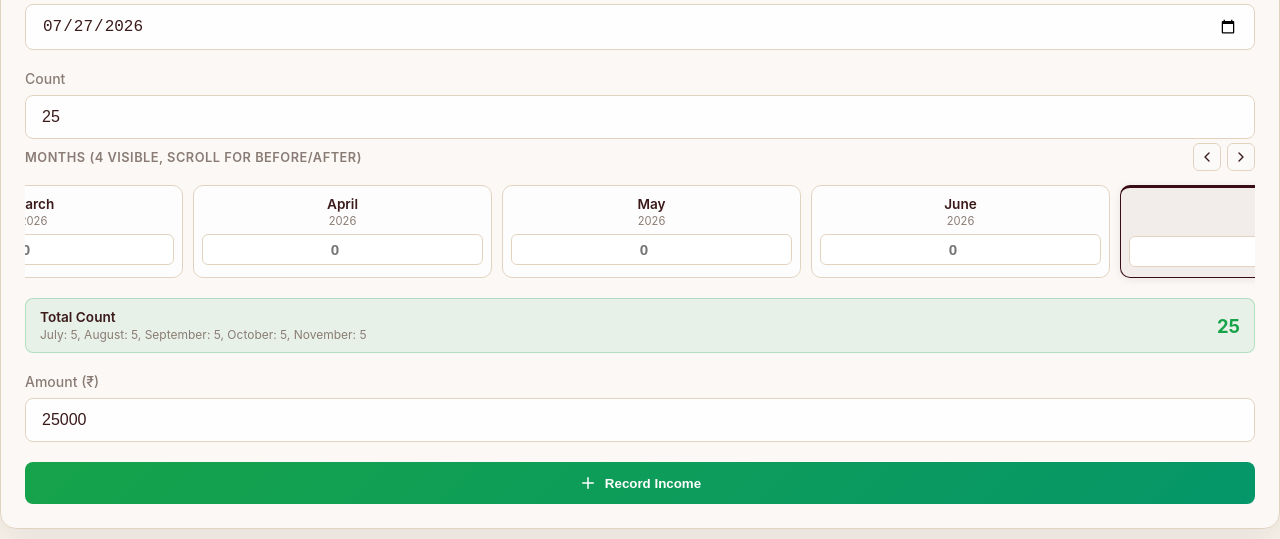
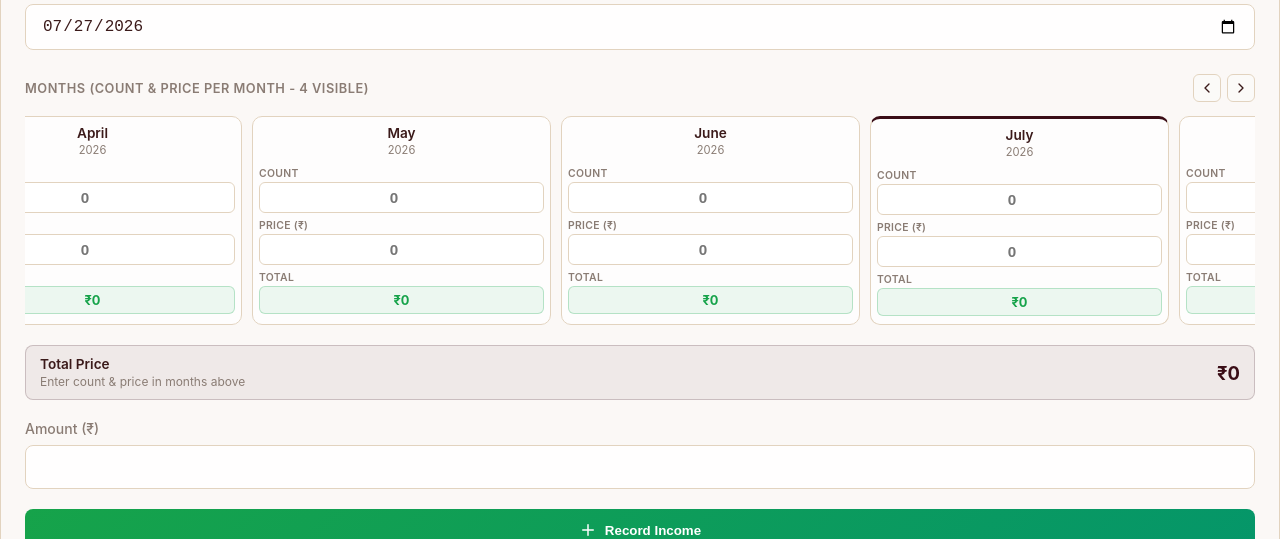
Before and after one commit to Munichandra-Reddy/geonixa-audit, a Next.js app: page /IncomeForm in a window 1280 px wide. Both pictures are taken after typing "5", "5", "5", "5", "5" into the empty fields and a click on the button "Post-payment". Shown: the part 234-773 px from the top of the page. Built offline with nearby package versions, Linux system fonts and the light colour scheme; no server answers; the database is empty.

Commit message:
Add 3-box month count/price and total price sync for Post-payment

```diff
--- a/src/pages/FormStyles.css
+++ b/src/pages/FormStyles.css
@@ -297,6 +297,15 @@
   margin-top: 2px;
 }
 
+.month-total-card.post-total-card {
+  background: rgba(58, 13, 22, 0.06);
+  border-color: rgba(58, 13, 22, 0.2);
+}
+
+.month-total-card.post-total-card .month-total-value {
+  color: var(--primary-color);
+}
+
 .month-total-info {
   display: flex;
   flex-direction: column;
@@ -319,3 +328,47 @@
   font-weight: 700;
   color: var(--success-color);
 }
+
+/* Post-Payment 3-Box Layout inside each Month */
+.month-card.post-card {
+  min-width: 105px;
+  padding: 8px 6px;
+}
+
+.month-post-boxes {
+  display: flex;
+  flex-direction: column;
+  gap: 6px;
+  margin-top: 4px;
+}
+
+.month-input-wrap {
+  display: flex;
+  flex-direction: column;
+  gap: 2px;
+  text-align: left;
+}
+
+.month-input-sublabel {
+  font-size: 0.65rem;
+  font-weight: 600;
+  color: var(--text-secondary);
+  text-transform: uppercase;
+  letter-spacing: 0.3px;
+}
+
+.month-calc-box {
+  width: 100%;
+  padding: 5px 4px;
+  text-align: center;
+  border-radius: 6px;
+  background: rgba(22, 163, 74, 0.08);
+  border: 1px solid rgba(22, 163, 74, 0.25);
+  font-size: 0.8rem;
+  font-weight: 700;
+  color: var(--success-color);
+  min-height: 28px;
+  display: flex;
+  align-items: center;
+  justify-content: center;
+}
--- a/src/pages/IncomeForm.jsx
+++ b/src/pages/IncomeForm.jsx
@@ -15,6 +15,7 @@ const IncomeForm = () => {
   const [amount, setAmount] = useState('1000');
   const [count, setCount] = useState('1');
   const [monthCounts, setMonthCounts] = useState({});
+  const [postMonthData, setPostMonthData] = useState({});
   const [monthFilter, setMonthFilter] = useState('');
   const [description, setDescription] = useState('');
   const [transactionDate, setTransactionDate] = useState(new Date().toISOString().split('T')[0]);
@@ -59,7 +60,6 @@ const IncomeForm = () => {
     if (carouselRef.current) {
       const currentMonthIndex = generatedMonths.findIndex(m => m.isCurrent);
       if (currentMonthIndex !== -1) {
-        // Each card takes roughly 25% of the client width
         const cardWidth = (carouselRef.current.clientWidth - 30) / 4;
         carouselRef.current.scrollLeft = currentMonthIndex * (cardWidth + 10);
       }
@@ -80,6 +80,7 @@ const IncomeForm = () => {
     }
   };
 
+  // Pre-registration monthly count handler
   const handleMonthCountChange = (key, val) => {
     const cleanVal = val === '' ? '' : Math.max(0, parseInt(val, 10) || 0);
     const newMonthCounts = {
@@ -111,6 +112,73 @@ const IncomeForm = () => {
     }).join(', ');
   }, [monthCounts, generatedMonths]);
 
+  // Post-payment monthly count & price handler
+  const handlePostMonthChange = (key, field, val) => {
+    const cleanVal = val === '' ? '' : Math.max(0, parseInt(val, 10) || 0);
+    const current = postMonthData[key] || { count: '', price: '' };
+    const updated = { ...current, [field]: cleanVal };
+
+    const newPostData = { ...postMonthData, [key]: updated };
+    if ((updated.count === '' || updated.count === 0) && (updated.price === '' || updated.price === 0)) {
+      delete newPostData[key];
+    }
+    setPostMonthData(newPostData);
+  };
+
+  const totalPostPrice = useMemo(() => {
+    return Object.values(postMonthData).reduce((sum, item) => {
+      const cnt = Number(item.count) || 0;
+      const prc = Number(item.price) || 0;
+      const itemTotal = cnt > 0 && prc > 0 ? cnt * prc : (prc > 0 ? prc : 0);
+      return sum + itemTotal;
+    }, 0);
+  }, [postMonthData]);
+
+  const totalPostCount = useMemo(() => {
+    return Object.values(postMonthData).reduce((sum, item) => {
+      return sum + (Number(item.count) || 0);
+    }, 0);
+  }, [postMonthData]);
+
+  const postBreakdownText = useMemo(() => {
+    const activeEntries = Object.entries(postMonthData).filter(([_, item]) => (Number(item.count) > 0 && Number(item.price) > 0) || Number(item.price) > 0);
+    if (activeEntries.length === 0) return '';
+    return activeEntries.map(([key, item]) => {
+      const mObj = generatedMonths.find(m => m.key === key);
+      const name = mObj ? mObj.monthName : key;
+      const cnt = Number(item.count) || 0;
+      const prc = Number(item.price) || 0;
+      const tot = cnt > 0 && prc > 0 ? cnt * prc : prc;
+      return cnt > 0 ? `${name}: ${cnt} × ₹${prc.toLocaleString('en-IN')} = ₹${tot.toLocaleString('en-IN')}` : `${name}: ₹${tot.toLocaleString('en-IN')}`;
+    }).join(', ');
+  }, [postMonthData, generatedMonths]);
+
+  // Auto-sync Amount for Post-payment from totalPostPrice
+  useEffect(() => {
+    if (category === 'Post-payment') {
+      if (totalPostPrice > 0) {
+        setAmount(totalPostPrice.toString());
+      }
+      if (totalPostCount > 0) {
+        setCount(totalPostCount.toString());
+      }
+    }
+  }, [category, totalPostPrice, totalPostCount]);
+
+  const handleCategoryChange = (newCat) => {
+    setCategory(newCat);
+    if (newCat === 'Pre-registration') {
+      const numCount = Number(count) || (totalCalculatedMonthCount > 0 ? totalCalculatedMonthCount : 1);
+      setAmount((numCount * 1000).toString());
+    } else {
+      if (totalPostPrice > 0) {
+        setAmount(totalPostPrice.toString());
+      } else {
+        setAmount('');
+      }
+    }
+  };
+
   const incomeTransactions = transactions.filter(t => t.type === 'income');
 
   const filteredData = useMemo(() => {
@@ -139,7 +207,11 @@ const IncomeForm = () => {
     e.preventDefault();
     if (!amount) return;
 
-    const finalCount = Number(count) || (totalCalculatedMonthCount > 0 ? totalCalculatedMonthCount : 1);
+    const finalCount = category === 'Post-payment'
+      ? (totalPostCount > 0 ? totalPostCount : (Number(count) || 1))
+      : (Number(count) || (totalCalculatedMonthCount > 0 ? totalCalculatedMonthCount : 1));
+
+    const finalBreakdown = category === 'Post-payment' ? postBreakdownText : monthBreakdownText;
 
     if (editingId) {
       const existingTx = transactions.find(t => t.id === editingId);
@@ -148,7 +220,7 @@ const IncomeForm = () => {
         category,
         amount: Number(amount),
         count: finalCount,
-        monthFilter: monthFilter || monthBreakdownText,
+        monthFilter: finalBreakdown,
         description,
         date: new Date(transactionDate).toISOString()
       });
@@ -159,7 +231,7 @@ const IncomeForm = () => {
         category,
         amount: Number(amount),
         count: finalCount,
-        monthFilter: monthFilter || monthBreakdownText,
+        monthFilter: finalBreakdown,
         description,
         date: new Date(transactionDate).toISOString()
       });
@@ -167,6 +239,7 @@ const IncomeForm = () => {
     setCount('1');
     setAmount(category === 'Pre-registration' ? '1000' : '');
     setMonthCounts({});
+    setPostMonthData({});
     setMonthFilter('');
     setDescription('');
     setTransactionDate(new Date().toISOString().split('T')[0]);
@@ -178,6 +251,7 @@ const IncomeForm = () => {
     setAmount(t.amount.toString());
     setCount(t.count?.toString() || '1');
     setMonthCounts({});
+    setPostMonthData({});
     setMonthFilter(t.monthFilter || '');
     setDescription(t.description || '');
     if (t.date) {
@@ -194,6 +268,7 @@ const IncomeForm = () => {
         setCount('1');
         setAmount(category === 'Pre-registration' ? '1000' : '');
         setMonthCounts({});
+        setPostMonthData({});
         setMonthFilter('');
         setDescription('');
       }
@@ -217,14 +292,14 @@ const IncomeForm = () => {
                 <button
                   type="button"
                   style={{ flex: 1, padding: '12px', borderRadius: '8px', border: category === 'Pre-registration' ? '2px solid var(--primary-color)' : '1px solid var(--border-color)', background: category === 'Pre-registration' ? 'rgba(58, 13, 22, 0.05)' : 'transparent', color: category === 'Pre-registration' ? 'var(--primary-color)' : 'var(--text-secondary)', fontWeight: category === 'Pre-registration' ? '600' : '400', cursor: 'pointer', transition: 'all 0.2s' }}
-                  onClick={() => setCategory('Pre-registration')}
+                  onClick={() => handleCategoryChange('Pre-registration')}
                 >
                   Pre-registration
                 </button>
                 <button
                   type="button"
                   style={{ flex: 1, padding: '12px', borderRadius: '8px', border: category === 'Post-payment' ? '2px solid var(--primary-color)' : '1px solid var(--border-color)', background: category === 'Post-payment' ? 'rgba(58, 13, 22, 0.05)' : 'transparent', color: category === 'Post-payment' ? 'var(--primary-color)' : 'var(--text-secondary)', fontWeight: category === 'Post-payment' ? '600' : '400', cursor: 'pointer', transition: 'all 0.2s' }}
-                  onClick={() => setCategory('Post-payment')}
+                  onClick={() => handleCategoryChange('Post-payment')}
                 >
                   Post-payment
                 </button>
@@ -240,7 +315,11 @@ const IncomeForm = () => {
                 required
               />
             </div>
+
+            {/* In Pre-registration: Show top Count input. In Post-payment: "above total count don't need" */}
             <div className="input-group">
+              {category === 'Pre-registration' && (
+                <>
                   <label>Count</label>
                   <input
                     type="number"
@@ -251,11 +330,15 @@ const IncomeForm = () => {
                     min="1"
                     placeholder="Enter count or fill months below"
                   />
+                </>
+              )}
 
-              {/* 4-Month Scrollable Carousel with Count per Month */}
+              {/* 4-Month Scrollable Carousel */}
               <div className="month-count-section">
                 <div className="month-count-header">
-                  <span className="month-count-header-title">Months (4 visible, scroll for before/after)</span>
+                  <span className="month-count-header-title">
+                    {category === 'Post-payment' ? 'Months (Count & Price per month - 4 visible)' : 'Months (4 visible, scroll for before/after)'}
+                  </span>
                   <div className="month-carousel-nav">
                     <button
                       type="button"
@@ -279,6 +362,58 @@ const IncomeForm = () => {
                 <div className="month-carousel-container">
                   <div className="month-carousel-track" ref={carouselRef}>
                     {generatedMonths.map(m => {
+                      if (category === 'Post-payment') {
+                        const item = postMonthData[m.key] || {};
+                        const itemCnt = item.count !== undefined ? item.count : '';
+                        const itemPrc = item.price !== undefined ? item.price : '';
+                        const hasEntry = (Number(itemCnt) > 0 && Number(itemPrc) > 0) || Number(itemPrc) > 0;
+                        const cNum = Number(itemCnt) || 0;
+                        const pNum = Number(itemPrc) || 0;
+                        const monthTotal = cNum > 0 && pNum > 0 ? cNum * pNum : pNum;
+
+                        return (
+                          <div
+                            key={m.key}
+                            className={`month-card post-card ${hasEntry ? 'has-count' : ''} ${m.isCurrent ? 'is-current' : ''}`}
+                          >
+                            <div className="month-card-header">
+                              <span className="month-card-name">{m.monthName}</span>
+                              <span className="month-card-year">{m.year}</span>
+                            </div>
+                            <div className="month-post-boxes">
+                              <div className="month-input-wrap">
+                                <span className="month-input-sublabel">Count</span>
+                                <input
+                                  type="number"
+                                  className="month-count-input"
+                                  placeholder="0"
+                                  min="0"
+                                  value={itemCnt}
+                                  onChange={(e) => handlePostMonthChange(m.key, 'count', e.target.value)}
+                                />
+                              </div>
+                              <div className="month-input-wrap">
+                                <span className="month-input-sublabel">Price (₹)</span>
+                                <input
+                                  type="number"
+                                  className="month-count-input"
+                                  placeholder="0"
+                                  min="0"
+                                  value={itemPrc}
+                                  onChange={(e) => handlePostMonthChange(m.key, 'price', e.target.value)}
+                                />
+                              </div>
+                              <div className="month-input-wrap">
+                                <span className="month-input-sublabel">Total</span>
+                                <div className="month-calc-box">
+                                  {monthTotal > 0 ? `₹${monthTotal.toLocaleString('en-IN')}` : '₹0'}
+                                </div>
+                              </div>
+                            </div>
+                          </div>
+                        );
+                      } else {
+                        // Pre-registration card (1 count input)
                         const mVal = monthCounts[m.key] !== undefined ? monthCounts[m.key] : '';
                         const hasCount = Number(mVal) > 0;
                         return (
@@ -300,11 +435,13 @@ const IncomeForm = () => {
                             />
                           </div>
                         );
+                      }
                     })}
                   </div>
                 </div>
 
-                {/* Total Count Display at last */}
+                {/* Total Summary Card (Count for Pre-registration, Total Price for Post-payment) */}
+                {category === 'Pre-registration' ? (
                   <div className="month-total-card">
                     <div className="month-total-info">
                       <span className="month-total-label">Total Count</span>
@@ -316,8 +453,22 @@ const IncomeForm = () => {
                       {totalCalculatedMonthCount > 0 ? totalCalculatedMonthCount : (count || 0)}
                     </div>
                   </div>
+                ) : (
+                  <div className="month-total-card post-total-card">
+                    <div className="month-total-info">
+                      <span className="month-total-label">Total Price</span>
+                      <span className="month-total-breakdown">
+                        {postBreakdownText ? postBreakdownText : 'Enter count & price in months above'}
+                      </span>
+                    </div>
+                    <div className="month-total-value">
+                      ₹{(totalPostPrice || (Number(amount) || 0)).toLocaleString('en-IN')}
                     </div>
                   </div>
+                )}
+              </div>
+            </div>
+
             <div className="input-group">
               <label>Amount (₹)</label>
               <input
```
Lines whose indentation alone changed are shown as unchanged.
